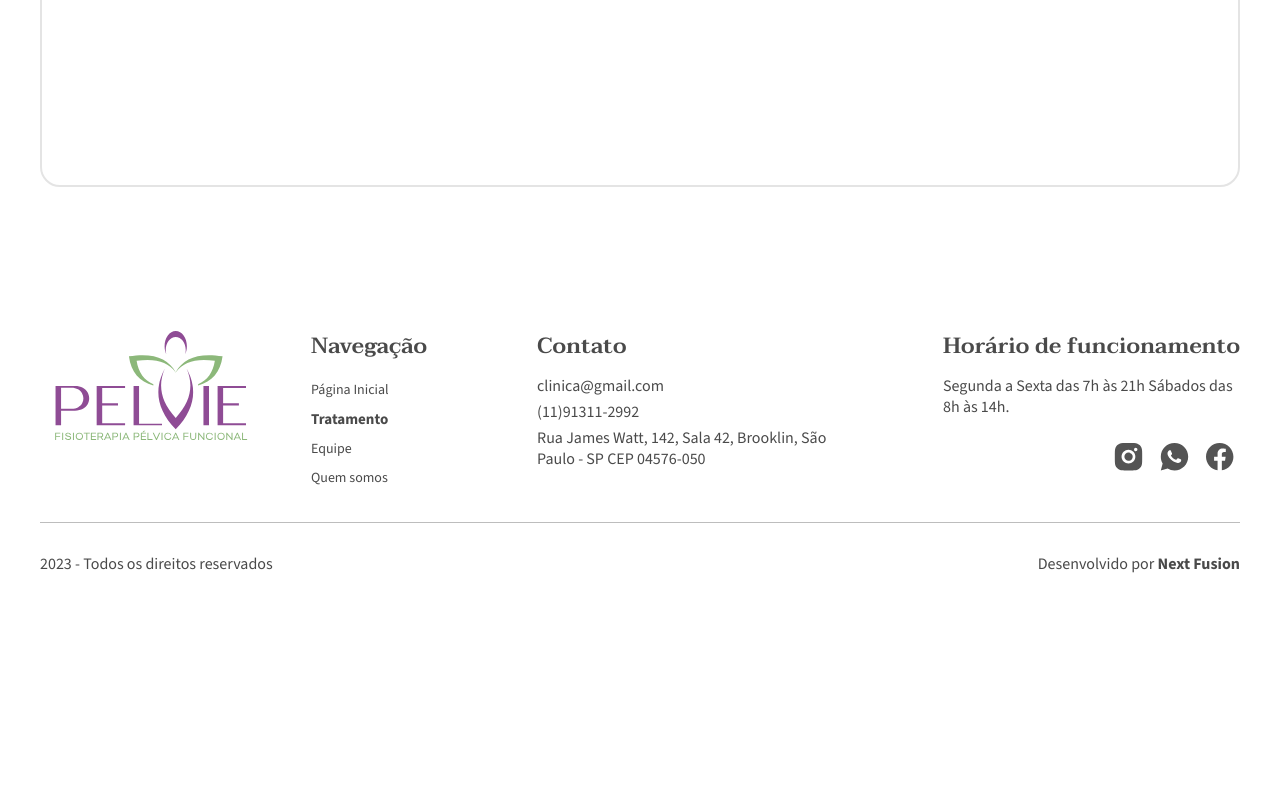
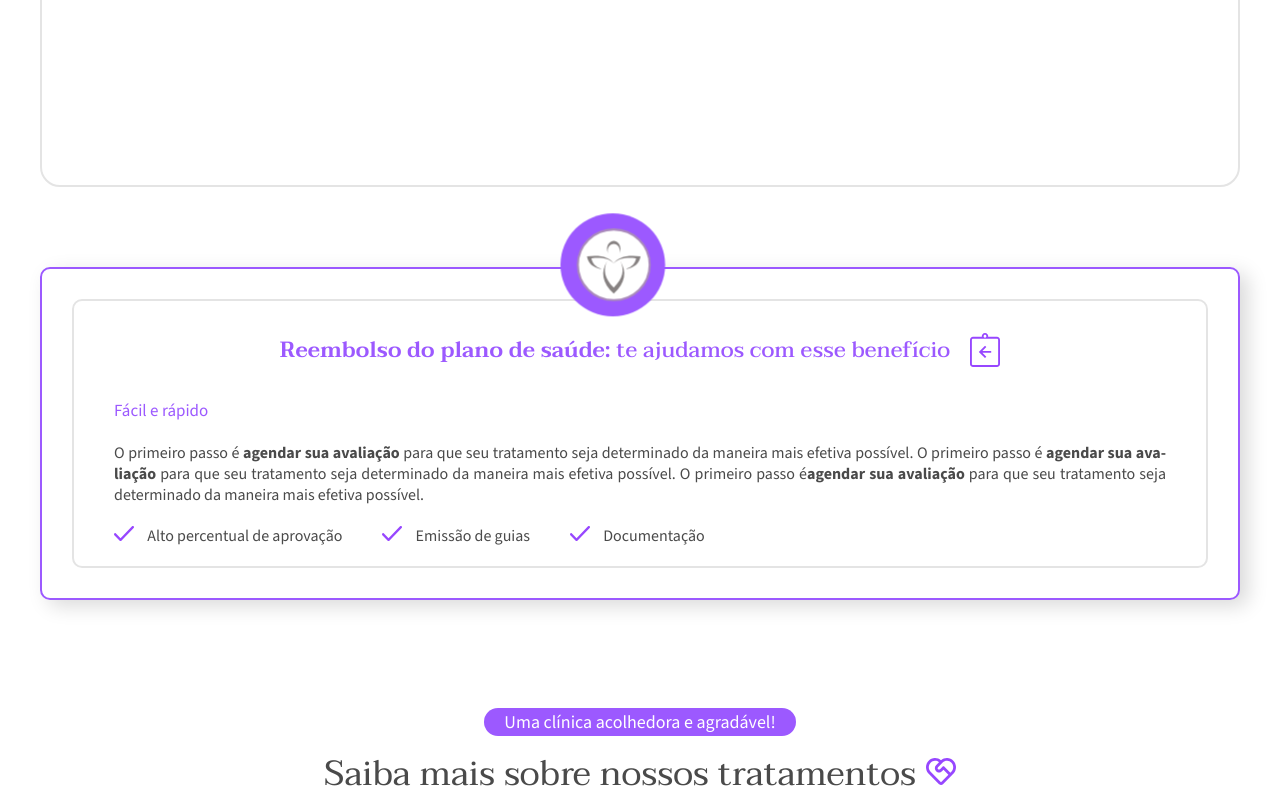
Before and after one commit to blpsoares/Pelvis-Institucional, a React (Vite) app: page /Tratamento in a window 1280 px wide. Shown: the part 1394-2191 px from the top of the page. Before the commit the page ends 1998 px from the top, so only its background shows below. Built offline with nearby package versions, Linux system fonts and the light colour scheme.

Commit message:
finished last section at treatment page

```diff
--- a/src/components/boxAnimation/index.jsx
+++ b/src/components/boxAnimation/index.jsx
@@ -27,9 +27,9 @@ const BoxAnimation = ({ animation, addClass, children }) => {
   }, []); // O array vazio como segundo argumento garante que o useEffect só é executado uma vez
 
   return (
-    <div className={`boxAnimation ${addClass}`} data-anime={animation}>
+    <span className={`boxAnimation ${addClass}`} data-anime={animation}>
       {children}
-    </div>
+    </span>
   );
 };
 
--- a/src/components/googleCard/styles.css
+++ b/src/components/googleCard/styles.css
@@ -33,7 +33,9 @@
 
 .googleCard p {
   text-align: justify;
-  word-wrap: break-word;
+  hyphens: auto;
+  line-height: 1.2;
+  margin: 1.3rem 0;
 }
 
 .googleCard:hover {
--- a/src/pages/home/styles.css
+++ b/src/pages/home/styles.css
@@ -11,11 +11,8 @@
 }
 .cardsHome {
   display: flex;
-  /* padding: 10rem 0; */
-  /* flex-direction: column; */
   justify-content: space-evenly;
   padding-bottom: 5rem;
-  /* gap: 3rem; */
   position: absolute;
   bottom: -180px;
   left: 0;
@@ -74,10 +71,12 @@
 .especialidades {
   display: flex;
   transition: gap 0.2s ease-in-out;
-  justify-content: space-evenly;
-  gap: 10rem;
+  justify-content: space-between;
+  width: 100%;
+
   margin-top: 5rem;
 }
+
 .especialidadesMain {
   margin-top: 5rem;
   text-align: center;
@@ -100,7 +99,6 @@
   background-position: center;
   background-repeat: no-repeat;
   background-size: cover;
-  /* backdrop-filter: blur(2rem); */
   backdrop-filter: brightness(20%);
   min-height: max-content;
   display: flex;
--- a/src/pages/tratamento/index.jsx
+++ b/src/pages/tratamento/index.jsx
@@ -8,6 +8,11 @@ import whats from "../../assets/img/svgs/whatsappBranco.svg";
 import checklist from "../../assets/img/svgs/checklistIcon.svg";
 import relogio from "../../assets/img/svgs/relogio.svg";
 import { NavLink } from "react-router-dom";
+import pranchetaComSeta from "../../assets/img/svgs/pranchetaComSeta.svg";
+import check from "../../assets/img/svgs/check.svg";
+import EspecialidadesCard from "../../components/EspecialidadesCard";
+import michelle from "../../assets/img/michelle.png";
+import heart from "../../assets/img/svgs/heartIcon.svg";
 
 const Tratamento = () => {
   return (
@@ -42,8 +47,9 @@ const Tratamento = () => {
               </h3>
               <span>Fácil e rápido</span>
               <p>
-                O primeiro passo é agendar sua avaliação para que seu tratamento
-                seja determinado da maneira mais efetiva possível.
+                O primeiro passo é <strong>agendar sua avaliação</strong> para
+                que seu tratamento seja determinado da maneira mais efetiva
+                possível.
               </p>
               <p>O agendamento é feito via WhatsApp ou ligação!</p>
               <a href="#" className="linkAvaliação">
@@ -108,7 +114,90 @@ const Tratamento = () => {
         </BoxAnimation>
       </Container>
 
-      <Container></Container>
+      <Container mainClass="reembolso">
+        <div className="reembolsoBox">
+          <div className="reembolsoTitle">
+            <h2>
+              <b>Reembolso do plano de saúde:</b> te ajudamos com esse benefício
+            </h2>
+            <img
+              src={pranchetaComSeta}
+              alt="icone de uma prancheta com seta"
+              width="30"
+            />
+          </div>
+          <div className="reembolsoContent">
+            <span>Fácil e rápido</span>
+            <p>
+              O primeiro passo é <strong>agendar sua avaliação</strong> para que
+              seu tratamento seja determinado da maneira mais efetiva possível.
+              O primeiro passo é <strong>agendar sua avaliação</strong> para que
+              seu tratamento seja determinado da maneira mais efetiva possível.
+              O primeiro passo é<strong>agendar sua avaliação</strong> para que
+              seu tratamento seja determinado da maneira mais efetiva possível.
+            </p>
+            <ul>
+              <li>
+                <img src={check} alt="icone de check" width="20" /> Alto
+                percentual de aprovação
+              </li>
+              <li>
+                <img src={check} alt="icone de check" width="20" /> Emissão de
+                guias
+              </li>
+              <li>
+                <img src={check} alt="icone de check" width="20" /> Documentação
+              </li>
+            </ul>
+          </div>
+        </div>
+      </Container>
+
+      <Container mainClass="especialidadesMain especialidadesMainTratamento">
+        <span className="spanLabel">Uma clínica acolhedora e agradável!</span>
+        <h3>
+          Saiba mais sobre nossos tratamentos
+          <img src={heart} alt="icone de coração" width="30" />
+        </h3>
+        <div className="especialidades">
+          <BoxAnimation animation="left">
+            <EspecialidadesCard
+              h3="Fisioterapia Pélvica"
+              aText="Saiba Mais"
+              img={michelle}
+              altImg={"Foto da Dra. Michelle"}
+              href={"#"}
+              p={
+                "Ajudar a restaurar a função normal e fortalecer os músculos do assoalho pélvico.  Eles desempenham um papel fundamental no suporte dos órgãos pélvicos, controle da micção, da defecação e na função sexual."
+              }
+            />
+          </BoxAnimation>
+          <BoxAnimation animation="top">
+            <EspecialidadesCard
+              h3="Acupuntura"
+              aText="Saiba Mais"
+              img={michelle}
+              altImg={"Foto da Dra. Michelle"}
+              href={"#"}
+              p={
+                "Ajudar a restaurar a função normal e fortalecer os músculos do assoalho pélvico.  Eles desempenham um papel fundamental no suporte dos órgãos pélvicos, controle da micção, da defecação e na função sexual."
+              }
+            />
+          </BoxAnimation>
+          <BoxAnimation animation="right">
+            <EspecialidadesCard
+              h3="Pilates"
+              aText="Saiba Mais"
+              img={michelle}
+              altImg={"Foto da Dra. Michelle"}
+              href={"#"}
+              p={
+                "Ajudar a restaurar a função normal e fortalecer os músculos do assoalho pélvico.  Eles desempenham um papel fundamental no suporte dos órgãos pélvicos, controle da micção, da defecação e na função sexual."
+              }
+            />
+          </BoxAnimation>
+        </div>
+      </Container>
     </>
   );
 };
--- a/src/pages/tratamento/styles.css
+++ b/src/pages/tratamento/styles.css
@@ -36,7 +36,6 @@
   justify-content: space-between;
   gap: 2rem;
   width: 90%;
-  /* padding-bottom: 2rem; */
   margin: 4rem auto;
 }
 .stepsCard {
@@ -220,6 +219,77 @@
   z-index: -1;
   border-radius: 10rem;
 }
+
+.reembolso {
+  border: 2px solid var(--roxo4);
+  padding: 3rem;
+
+  border-radius: 1rem;
+  margin-top: 2rem;
+  box-shadow: 8px 6px 20.5px rgba(0, 0, 0, 0.15);
+}
+
+.reembolsoBox::after {
+  content: url(../../assets/img/svgs/logoPelvieAccordion.svg);
+  position: absolute;
+  top: -110px;
+  left: 41%;
+  transform: scale(70%);
+}
+
+.reembolsoBox {
+  padding: 2rem 4rem;
+  border: 2px solid var(--cinza5);
+  border-radius: 1rem;
+  position: relative;
+}
+
+.reembolsoTitle {
+  display: flex;
+  justify-content: center;
+}
+.reembolsoTitle h2 {
+  margin: 1rem 0;
+  font-size: 2.2rem;
+  font-weight: 500;
+  color: var(--roxo4);
+}
+
+.reembolsoTitle img {
+  margin-left: 2rem;
+}
+
+.reembolsoContent span {
+  color: var(--roxo4);
+  margin: 2rem 0;
+  font-family: var(--sourceSans);
+  font-size: 1.7rem;
+  display: block;
+}
+
+.reembolsoContent p {
+  margin-bottom: 2rem;
+  text-align: justify;
+  hyphens: auto;
+}
+
+.reembolsoContent ul {
+  display: flex;
+  gap: 4rem;
+  justify-content: left;
+}
+
+.reembolsoContent ul li img {
+  margin-right: 1rem;
+}
+
+.especialidadesMainTratamento h3 {
+  color: var(--cinza);
+}
+.especialidadesMainTratamento img:nth-child(1) {
+  margin-left: 1rem;
+}
+
 @media (max-width: 1100px) {
   .stepsCardsBox {
     flex-direction: column;
@@ -236,10 +306,44 @@
 }
 @media (max-width: 900px) {
   .complementoRelogio {
-    top: -11px;
+    top: -80px;
+    left: -50px;
+    transform: scale(70%);
   }
   .diferencial h3 {
     font-size: 1.7rem;
+  }
+  .reembolsoTitle {
+    flex-direction: column-reverse;
+  }
+  .reembolsoTitle img {
+    rotate: -90deg;
+    margin: 0 auto 1rem;
+  }
+  .reembolsoTitle h2 {
+    font-size: 1.7rem;
+    padding: 1rem;
+    border-top: 2px solid var(--roxo4);
+    border-bottom: 2px solid var(--roxo4);
+  }
+  .reembolsoBox::after {
+    left: -90px;
+    top: -100px;
+    transform: scale(40%);
+  }
+  .reembolsoBox {
+    border: none;
+  }
+  .reembolsoContent {
+    padding-bottom: 3rem;
+  }
+  .reembolsoContent ul {
+    flex-direction: column;
+    gap: 0;
+  }
+  .reembolsoContent ul li {
+    border-bottom: 1px solid var(--roxo4);
+    padding: 2rem 0;
   }
 }
 @media (max-width: 700px) {
@@ -247,18 +351,6 @@
   .stepsCard p,
   .stepsCard a {
     width: 100%;
-  }
-
-  .complementoRelogio {
-    width: 60px;
-    height: 60px;
-    top: -5px;
-    left: -12px;
-  }
-
-  .complementoRelogio::after {
-    width: 45px;
-    height: 45px;
   }
 
   .diferencial h3 {
@@ -273,9 +365,7 @@
   .diferencial p {
     font-size: 1.7rem;
   }
-  .complementoRelogio img {
-    transform: scale(70%);
-  }
+
   .diferencial h3 img {
     top: 10px;
     right: 8px;
@@ -283,6 +373,7 @@
 
   .diferencial {
     border: none;
+    width: 100%;
   }
 
   .complement {
@@ -299,13 +390,12 @@
   }
 
   .stepsCardsBox {
-    border: none;
     gap: 5rem;
     padding: 0;
+    width: 100%;
   }
 
   .stepsCard {
-    border: none;
     justify-content: space-evenly;
   }
 
@@ -328,20 +418,29 @@
   .stepsAtendimento {
     border: none;
     padding: 0;
+    width: 100%;
   }
 
   .stepsAtendimento h2 {
     font-size: 2.3rem;
     margin-bottom: 2rem;
   }
+
+  .diferencial,
+  .stepsCard,
+  .reembolso {
+    box-shadow: none;
+    border: 1px solid var(--cinza5);
+    border-radius: 2rem;
+    box-shadow: 0 0 2px var(--roxo4);
+  }
 }
 @media (max-width: 600px) {
-  .complementoRelogio {
-    display: none;
-  }
-
   .diferencial {
     width: 100%;
+  }
+  .complementoRelogio {
+    top: -90px;
   }
 
   .diferencial h4,
```
Also changed, not shown: src/assets/img/svgs/logoPelvieAccordion.svg (added).
